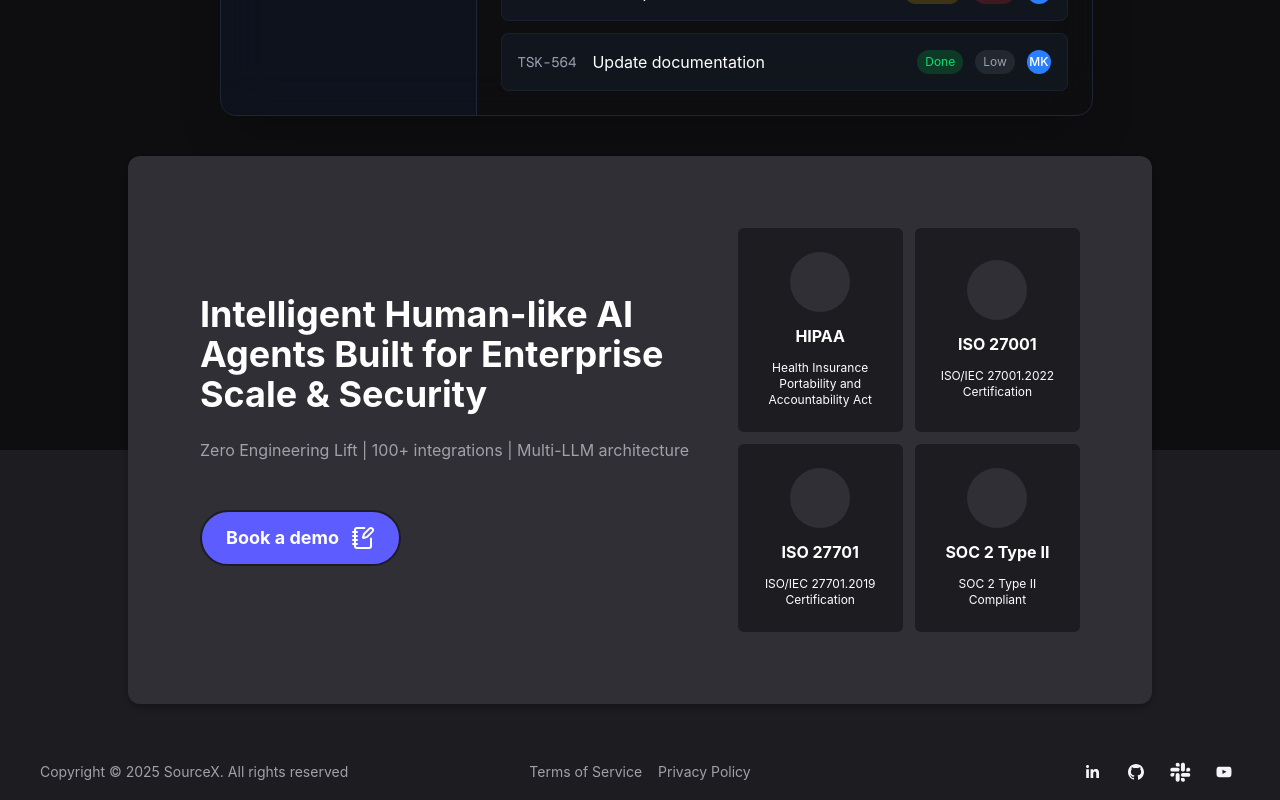
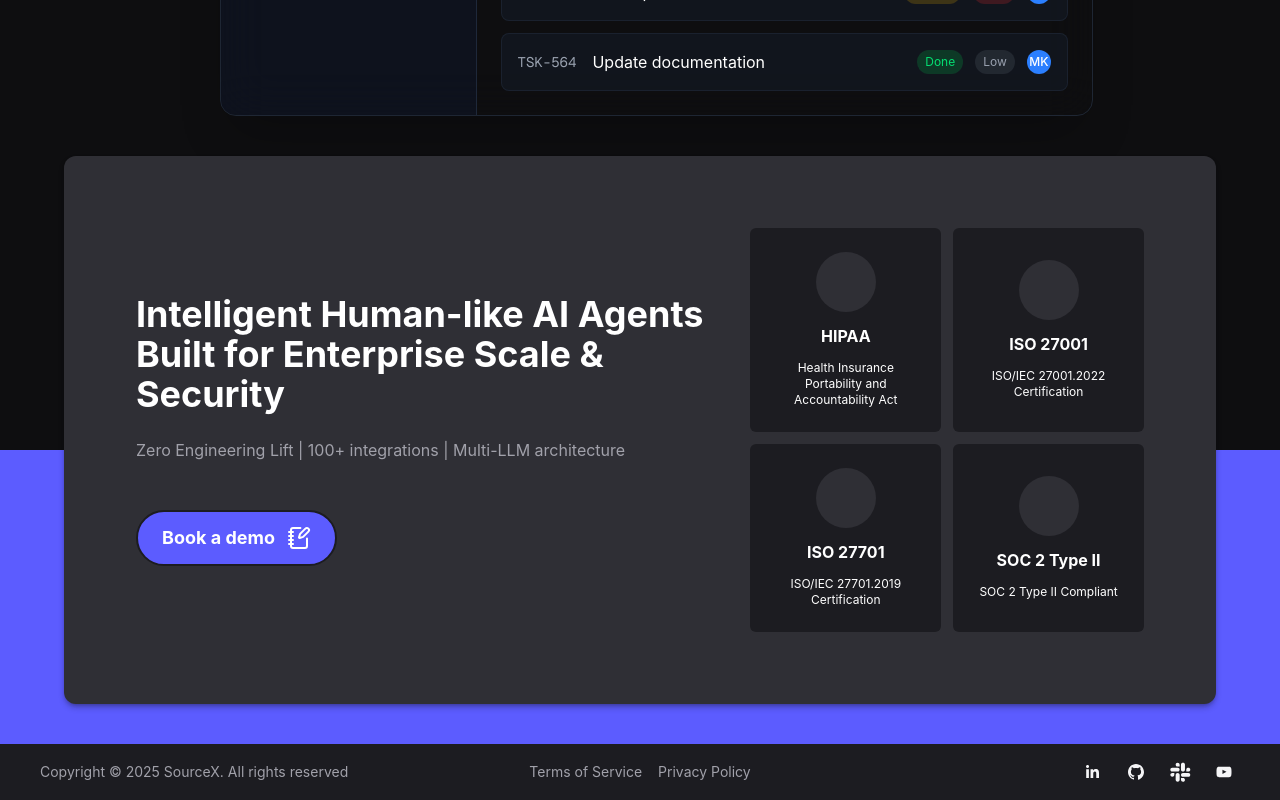
Before and after one commit to Movicks/sourceX, a Next.js app: page / in a window 1280 px wide. Shown: the part 896-1696 px from the top of the page. Built offline with nearby package versions, Linux system fonts and the light colour scheme.

Commit message:
More changes

```diff
--- a/src/components/BookDemo.tsx
+++ b/src/components/BookDemo.tsx
@@ -13,8 +13,8 @@ function BookDemoGridItem({data}:{data:{
 }
 export default function BookDemo() {
   return (
-    <section className="w-full relative isolate px-peers md:px-container pb-container flex justify-center before:h-1/2 before:absolute before:bg-secondary before:w-full before:left-0 before:bottom-0 before:-z-1">
-      <main className="w-full max-w-5xl bg-accent isolate shadow-md shadow-background/30 p-sections sm:p-container md:p-sections rounded-xl grid gap-peers grid-cols-1 sm:grid-cols-[1fr_1fr] lg:grid-cols-[3fr_2fr] items-center">
+    <section className="w-full relative isolate px-peers md:px-container pb-container flex justify-center before:h-1/2 before:absolute before:bg-primary before:w-full before:left-0 before:bottom-0 before:-z-1">
+      <main className="w-full max-w-6xl bg-accent isolate shadow-md shadow-background/30 p-sections sm:p-container md:p-sections rounded-xl grid gap-peers grid-cols-1 sm:grid-cols-[1fr_1fr] lg:grid-cols-[3fr_2fr] items-center">
         {/* content */}
         <div className="w-full flex flex-col gap-peers">
           <h3 className="text-3xl md:text-4xl font-bold">
--- a/src/components/Footer.tsx
+++ b/src/components/Footer.tsx
@@ -24,12 +24,13 @@ const socialLinks = [
   },
 ];
 export default function Footer() {
+  const year = new Date().getFullYear();
   return (
     <footer className="w-full bg-secondary text-sm relative flex gap-peers flex-col-reverse lg:flex-row flex-wrap lg:flex-nowrap items-center justify-between px-container py-small">
       <div className="w-full flex items-center flex-col-reverse sm:flex-row justify-between gap-peers">
         {/* copyright */}
         <p className="text-muted-foreground">
-          Copyright &copy; 2025 SourceX. All rights reserved
+          Copyright &copy; {year} SourceX. All rights reserved
         </p>
         {/* tos-pp */}
         <ul className="tos-pp-list w-fit static lg:absolute top-1/2 left-1/2 lg:-translate-1/2 flex items-center gap-4">
```
